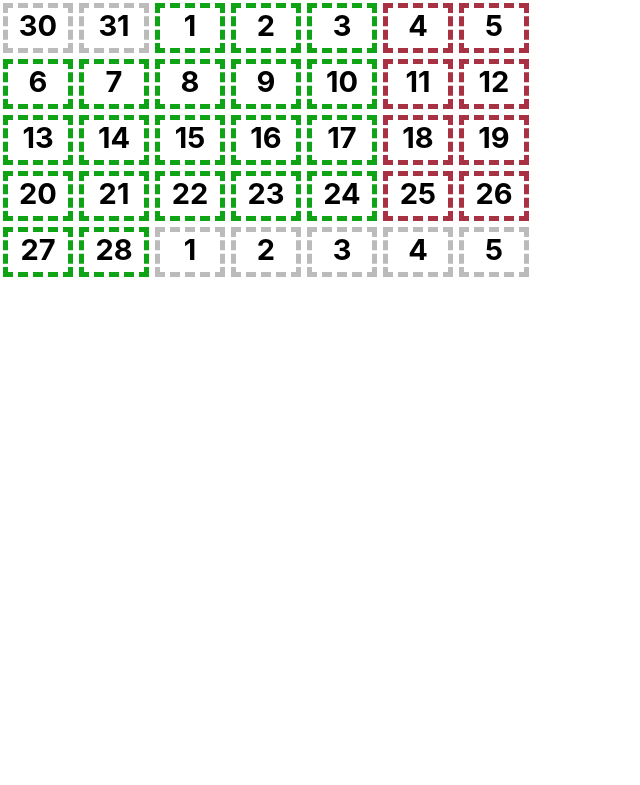
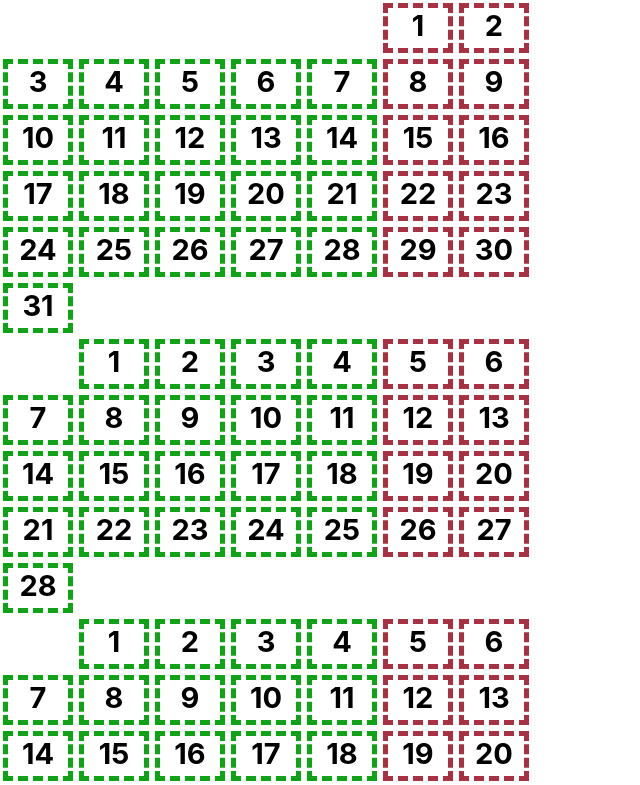
Before and after one commit to maxim-kocheganov/calender, a React (Create React App) app: page / in a window 1280 px wide. Shown: the top 785 px of the page, without its empty margins (0-640 px from the left). Built offline with nearby package versions, Linux system fonts and the light colour scheme.

Commit message:
Fixed problem where some month was not properly filtered (by extending raw range)

```diff
--- a/src/App.js
+++ b/src/App.js
@@ -5,6 +5,10 @@ import WeekBlock  from './blocks/weekBlock';
 
 class App extends Component {
   state = {currMounth:[],months:[]}
+
+  /////
+  ///// CALCULATION FUNCTIONS
+  /////
 
   // Return true is year is leap
   returnLeapYear = (year) =>
@@ -24,6 +28,7 @@ class App extends Component {
       }
       return leapYear
   }
+
   // Return number of week day
   weekday = (year, month, day) =>
     {
@@ -36,6 +41,7 @@ class App extends Component {
         month -= 2
       return ((day + parseInt(31 * month / 12) + year + parseInt(year / 4) - parseInt(year / 100) + parseInt(year / 400)) % 7)
   }
+
   // Return day count in given month
   returnMonthCount = (isLeap, month) =>
     {
@@ -71,9 +77,14 @@ class App extends Component {
     this.state.months = this.constructMonthes(1990,2030)
   }
 
+  /////
+  ///// GENERATING CALENDAR VIEW
+  /////
+
   // Return json of the month (raw)
   // Format: {month:month, day:dayCurr, weekday:weekday}
   // Last argument - russian or USA style dates
+  // 1st call
   generateJsonOfMounth(monthGiven,yearGiven, rusStyleWeekday = true)
   {
     // year table - ordered by month and year
@@ -105,7 +116,7 @@ class App extends Component {
     let res = [];
     let weekday = 0;
     let month = 0;
-    for (let day_i = -7; day_i < 31 + 7; day_i++)
+    for (let day_i = -8; day_i < 31 + 8; day_i++)
     {
       let dayCurr = day_i;
       // Generate prev, curr, next week numbers
@@ -139,11 +150,13 @@ class App extends Component {
       res.push({month:month, day:dayCurr, weekday:weekday})
       //console.log('monthGiven',month,'dayCurr',dayCurr,'weekday',weekday)
     }
-    console.log("raw",res)
+    //console.log("raw",res)
     return res
   }
+
   // Filter out the unseen days of the month calender
   // It takes json with surplus days (usually +- 7 days on endge)
+  // 2nd call
   filterJsonOfMounth(jsonMonth, month)
   {
     let resFiltred = [] // Filter out unseenable days
@@ -186,8 +199,10 @@ class App extends Component {
     } )
     return resFiltred
   }
+
   // Paint day off
   // Last argument - russian or USA style dates
+  // 3rd call
   paintJsonMonth(jsonMonth, month, rusStyleWeekday = true)
   {
     let res = []
@@ -220,13 +235,14 @@ class App extends Component {
     //console.log(res)
     return res
   }
+
   // Construct given month HTML
-  constructHTMLMounth (monthGiven, yearGiven)
+  // hideNonRelated hide gray days
+  constructHTMLMounth (monthGiven, yearGiven, hideNonRelated)
   {
     let content = []
-    let jsonMonth = this.filterJsonOfMounth(
-      this.generateJsonOfMounth(monthGiven, yearGiven),
-      monthGiven)
+    let jsonMonth= this.generateJsonOfMounth(monthGiven, yearGiven)
+    jsonMonth = this.filterJsonOfMounth(jsonMonth,monthGiven)
     jsonMonth = this.paintJsonMonth(jsonMonth, monthGiven)
     jsonMonth.forEach( (elem, index, arr) => {
       let localContent = []
@@ -235,22 +251,30 @@ class App extends Component {
         for(let dayOfWeek = 0; dayOfWeek < 7; dayOfWeek++)
         {
           let weekdayElem = arr[index + dayOfWeek];
-          localContent.push(<DayBlock key={Math.random()} currentMonth={weekdayElem.currentMonth} dayOff={weekdayElem.dayOff}>{weekdayElem.day}</DayBlock>)
+          localContent.push(<DayBlock onClick={this.clickDay} hideGray={hideNonRelated} key={String(Math.random()) + elem.day} currentMonth={weekdayElem.currentMonth} dayOff={weekdayElem.dayOff}>{weekdayElem.day}</DayBlock>)
         }
       }
-      content.push(<WeekBlock key={Math.random()}>{localContent}</WeekBlock>)
+      content.push(<WeekBlock key={String(Math.random()) + elem.day}>{localContent}</WeekBlock>)
     } )
     return content
   }
 
   render()
   {
+    console.log('hit')
+    let calender = []
+    for(let month = 1; month <= 6; month++)
+    {
+      calender.push(this.constructHTMLMounth(month,2022, true))
+    }
+
+    calender.push(this.constructHTMLMounth(7,2022, true))
+    console.log(calender)
     return (
       <div className="App">
-        {this.constructHTMLMounth(2,2023)}
+        {calender}
       </div>
     );
-
   }
 }
 
--- a/src/blocks/dayBlock.css
+++ b/src/blocks/dayBlock.css
@@ -19,3 +19,7 @@
     font-size: 29px;
     margin: 0px;
 }
+.hidden
+{
+    visibility: hidden; /*Hide element but keep space*/
+}
--- a/src/blocks/dayBlock.js
+++ b/src/blocks/dayBlock.js
@@ -2,13 +2,19 @@ import React from 'react'
 import './dayBlock.css'
 function DayBlock(props)
 {
-    let classes = ['dayBlock']
+    let classesDiv = ['dayBlock']
     if (props.dayOff === true)
-        classes.push('dayOff')
+        classesDiv.push('dayOff')
     if (props.currentMonth === false)
-        classes.push('notCurrentMonth')
-    return  <div className={classes.join(" ")}>
-                <h1 className='day'>{props.children}</h1>
+    {
+        classesDiv.push('notCurrentMonth')
+        if (props.hideGray)
+        classesDiv.push('hidden')
+    }
+    //if (props.hiLight === )
+    let classesText = ['day']
+    return  <div onClick={props.onClick} className={classesDiv.join(" ")}>
+                <h1 className={classesText.join(" ")}>{props.children}</h1>
             </div>
 }
 
```
